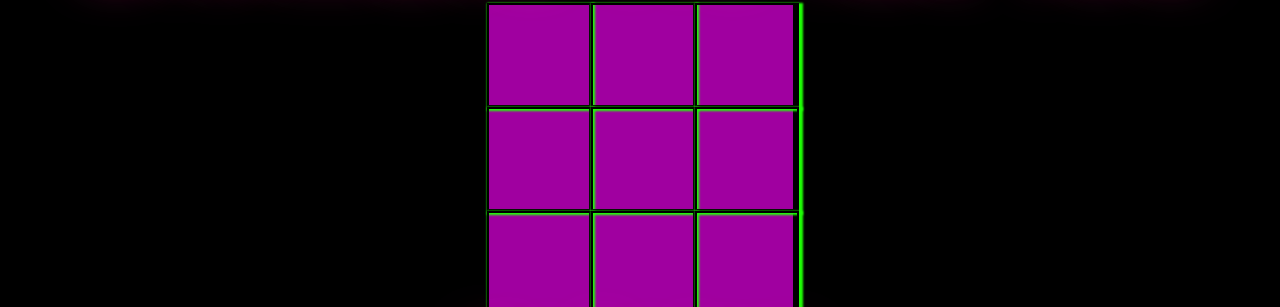
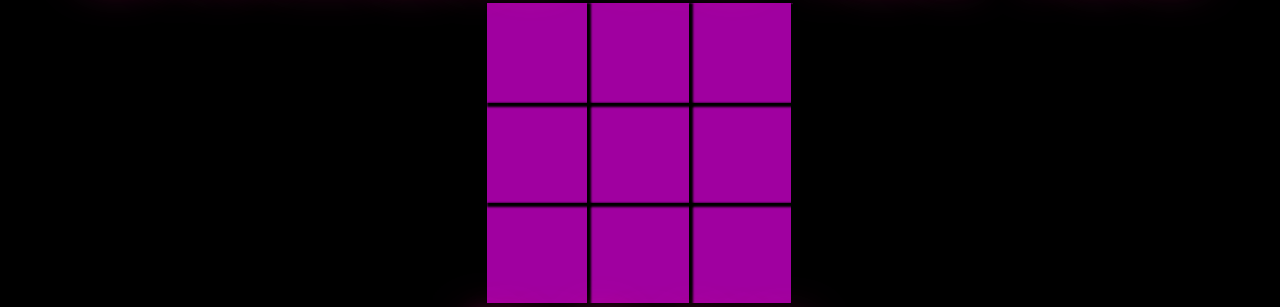
Before and after one commit to Lis-Arce/jueguito-tic-tac-toe, a plain HTML site: page index.html in a window 1280 px wide. Shown: the part 134-441 px from the top of the page. Drawn offline with nearby package versions, Linux system fonts and the light colour scheme; a web font is replaced by a local one.

Commit message:
stylescommit

```diff
--- a/styles.css
+++ b/styles.css
@@ -24,11 +24,11 @@ section {
 
 .cell {
     font-family: "Permanent Marker", cursive;
-    color: #15f4ee;
+    color: #ffffff;
     width: 100px;
     height: 100px;
-    box-shadow: 2px 2px 2px 2px #1eff05;
-    border: 2px solid #000;
+    box-shadow: 2px 2px 2px 2px black;
+    /* border: 2px solid #000;*/
     cursor: pointer;
     line-height: 100px;
     font-size: 60px;
@@ -52,8 +52,8 @@ section {
     font-size: 20px;
     color: #000;
     background-color: #15f4ee;
-    border-radius: 6px;
-    border: 2px solid #1eff05;
+    border-radius: 4px;
+    /*  border: 2px solid #1eff05;*/
 }
 
 .game--restart:hover {
```
